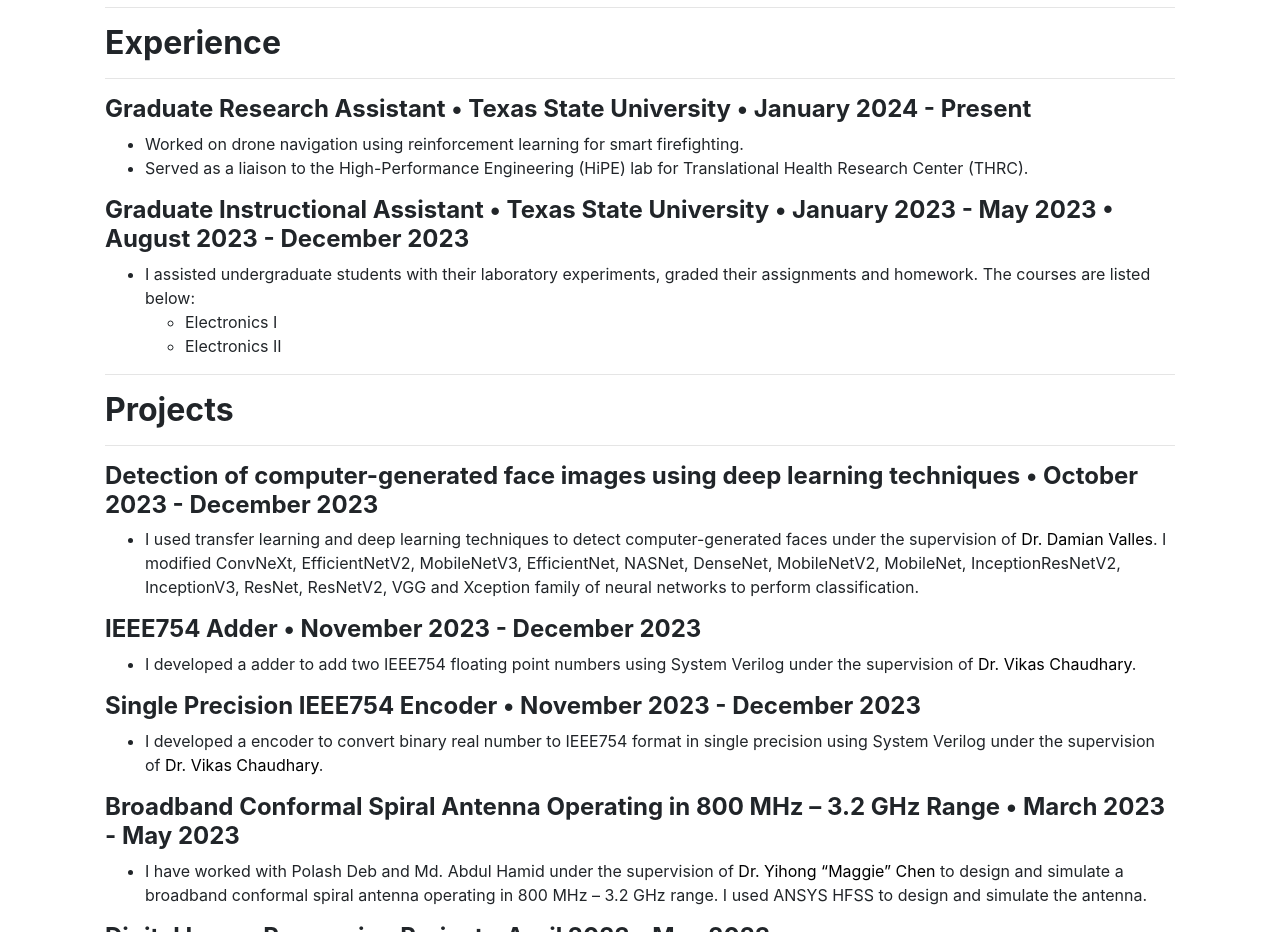
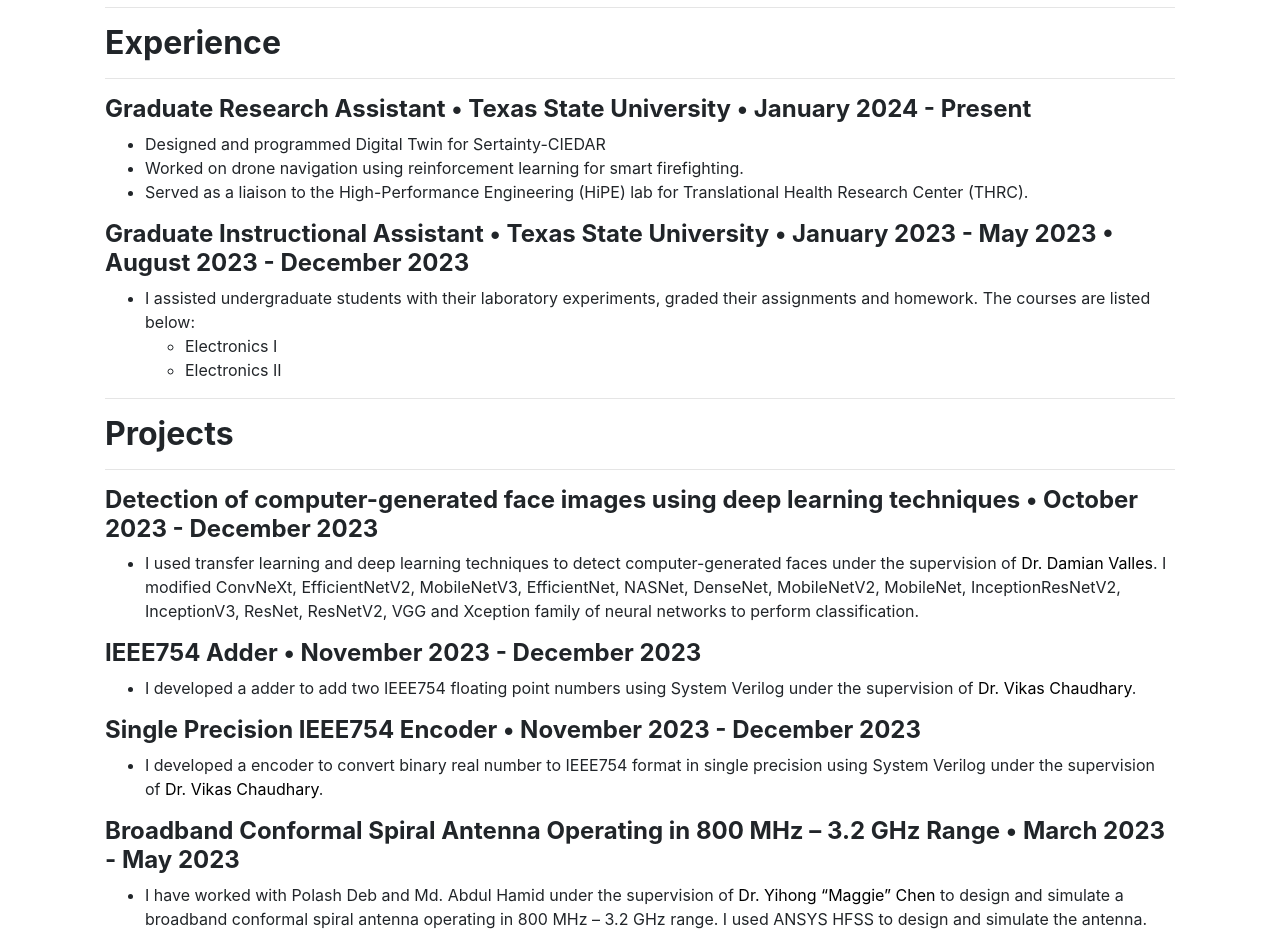
Before and after one commit to sakhan-1111/SAKhan, a plain HTML site: page about.html in a window 1280 px wide. Shown: the part 2320-3252 px from the top of the page. Drawn offline with nearby package versions, Linux system fonts and the light colour scheme; some packages are replaced by stand-ins of ours; a script that the page names is missing.

Commit message:
Update about.html

```diff
--- a/about.html
+++ b/about.html
@@ -295,6 +295,7 @@
 
 <h4 id="graduate-research-assistant--texas-state-university--january-2024---present"><strong>Graduate Research Assistant • Texas State University • January 2024 - Present</strong></h4>
 <ul>
+  <li>Designed and programmed Digital Twin for Sertainty-CIEDAR</li>
   <li>Worked on drone navigation using reinforcement learning for smart firefighting.</li>
   <li>Served as a liaison to the High-Performance Engineering (HiPE) lab for Translational Health Research Center (THRC).</li>
 </ul>
```
